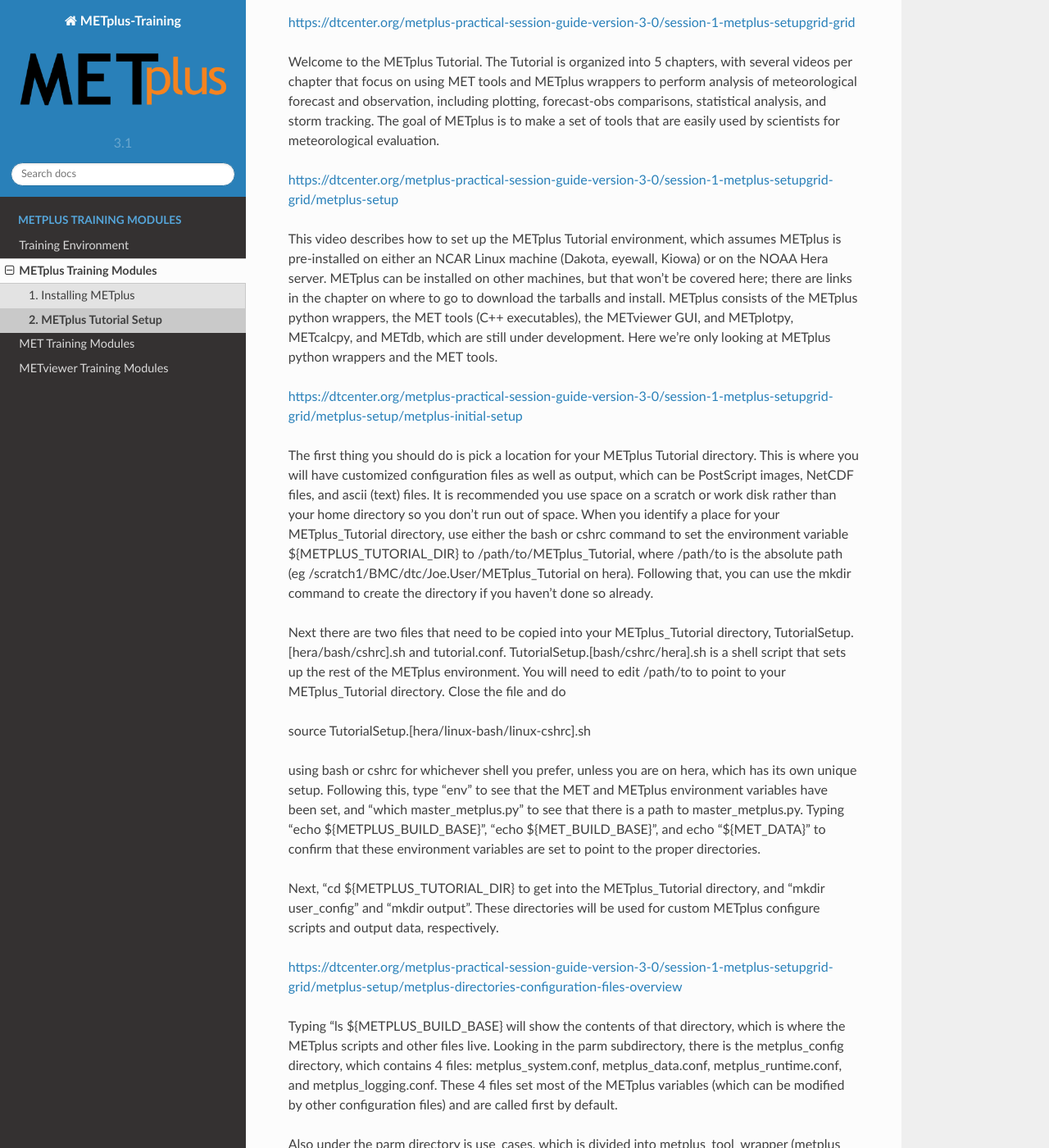
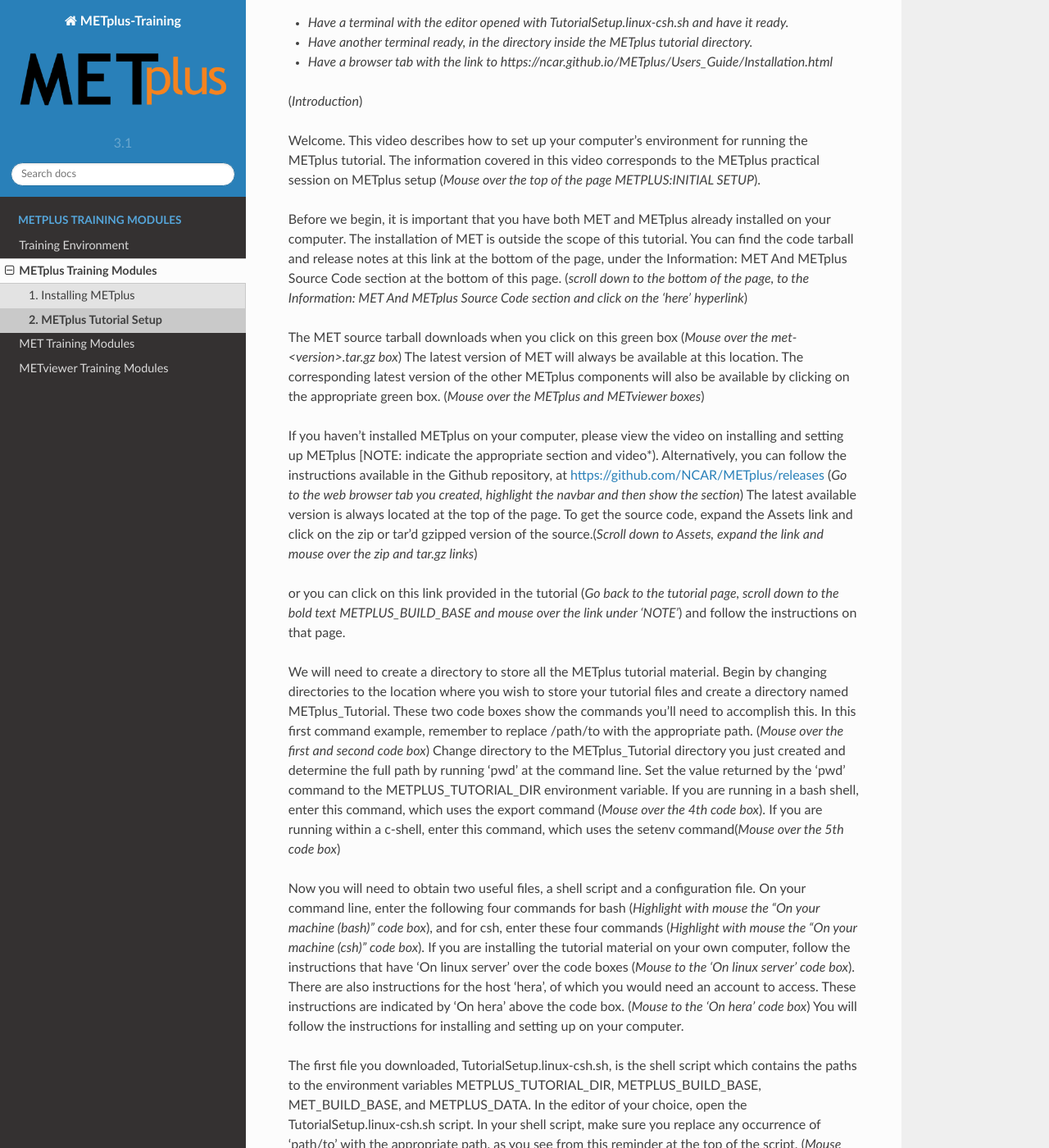
Before and after one commit to dtcenter/METplus-Training, a Sphinx documentation site: the page built from docs/modules/METplus/tutorial_setup.rst, in a window 1280 px wide and 1400 px high, scrolled down 560 px. Shown: the whole window at 82% size. Built offline with Sphinx 7.4.7 and the Read the Docs theme 2.0.0, drawn with Linux system fonts in a browser that asks for light colours; some of the changed text lies outside the part shown.

Commit message:
Per Todd's instruction, swap the content from Todd's version to Minna's.

```diff
--- a/docs/modules/METplus/tutorial_setup.rst
+++ b/docs/modules/METplus/tutorial_setup.rst
@@ -9,41 +9,52 @@
 
 Developed for **METplus Version 3.1**.
 
+*Preparation:*
+
+* *Have a terminal with the editor opened with TutorialSetup.linux-csh.sh and have it ready.*
+* *Have another terminal ready, in the directory inside the METplus tutorial directory.*
+* *Have a browser tab with the link to https://ncar.github.io/METplus/Users_Guide/Installation.html*
+
 (*Introduction*)
 
-https://dtcenter.org/metplus-practical-session-guide-version-3-0/session-1-metplus-setupgrid-grid
+Welcome.  This video describes how to set up your computer’s environment for running the METplus tutorial. The information covered in this video corresponds to the METplus practical session on METplus setup (*Mouse over the top of the page METPLUS:INITIAL SETUP*).
 
-Welcome to the METplus Tutorial.  The Tutorial is organized into 5 chapters, with several videos per chapter that focus on using MET tools and METplus wrappers to perform analysis of meteorological forecast and observation, including plotting, forecast-obs comparisons, statistical analysis, and storm tracking.  The goal of METplus is to make a set of tools that are easily used by scientists for meteorological evaluation.
+Before we begin, it is important that you have both MET and METplus already installed on your computer.  The installation of MET is outside the scope of this tutorial.  You can find the code tarball and release notes at this link at the bottom of the page, under the Information: MET And METplus Source Code section at the bottom of this page.
+(*scroll down to the bottom of the page, to the Information: MET And METplus Source Code section and click on the ‘here’ hyperlink*)
 
-https://dtcenter.org/metplus-practical-session-guide-version-3-0/session-1-metplus-setupgrid-grid/metplus-setup
+The MET source tarball downloads when you click on this green box (*Mouse over the met-<version>.tar.gz box*)  The latest version of MET will always be available at this location. The corresponding latest version of the other METplus components will also be available by clicking on the appropriate green box. (*Mouse over the METplus and METviewer boxes*)
+
+If you haven’t installed METplus on your computer, please view the video on installing and setting up METplus [NOTE: indicate the appropriate section and video*).  Alternatively, you can follow the instructions available in the Github repository, at https://github.com/NCAR/METplus/releases (*Go to the web browser tab you created, highlight the navbar and then show the section*) The latest available version is always located at the top of the page. To get the source code, expand the Assets link and click on the zip or tar’d gzipped version of the source.(*Scroll down to Assets, expand the link and mouse over the zip and tar.gz links*)
+
+or you can click on this link provided in the tutorial (*Go back to the tutorial page, scroll down to the bold text METPLUS_BUILD_BASE and mouse over the link under ‘NOTE’*) and follow the instructions on that page.
 
 
-This video describes how to set up the METplus Tutorial environment, which assumes METplus is pre-installed on either an NCAR Linux machine (Dakota, eyewall, Kiowa) or on the NOAA Hera server.  METplus can be installed on other machines, but that won’t be covered here; there are links in the chapter on where to go to download the tarballs and install.  METplus consists of the METplus python wrappers, the MET tools (C++ executables), the METviewer GUI, and METplotpy, METcalcpy, and METdb, which are still under development.  Here we’re only looking at METplus python wrappers and the MET tools.
+We will need to create a directory to store all the METplus tutorial material.
+Begin by changing directories to the location where you wish to store your tutorial files and create a directory named METplus_Tutorial. These two code boxes show the commands you’ll need to accomplish this.  In this first command example, remember to replace /path/to with the appropriate path. (*Mouse over the first and second code box*)  Change directory to the METplus_Tutorial directory you just created and determine the full path by running ‘pwd’ at the command line.  Set the value returned by the ‘pwd’ command to the METPLUS_TUTORIAL_DIR environment variable.  If you are running in a bash shell, enter this command, which uses the export command (*Mouse over the 4th code box*).  If you are running within a c-shell, enter this command, which uses the setenv command(*Mouse over the 5th code box*)
 
-https://dtcenter.org/metplus-practical-session-guide-version-3-0/session-1-metplus-setupgrid-grid/metplus-setup/metplus-initial-setup
+Now you will need to obtain two useful files, a shell script and a configuration file.  On your command line, enter the following four commands for bash (*Highlight with mouse the “On your machine (bash)” code box*), and for csh, enter these four commands (*Highlight with mouse the “On your machine (csh)” code box*).  If you are installing the tutorial material on your own computer, follow the instructions that have ‘On linux server’ over the code boxes (*Mouse to the ‘On linux server’ code box*).  There are also instructions for the host ‘hera’, of which you would need an account to access. These instructions are indicated by ‘On hera’ above the code box. (*Mouse to the ‘On hera’ code box*)  You will follow the instructions for installing and setting up on your computer.
+
+The first file you downloaded, TutorialSetup.linux-csh.sh, is the shell script which contains the paths to the environment variables METPLUS_TUTORIAL_DIR, METPLUS_BUILD_BASE, MET_BUILD_BASE, and METPLUS_DATA.  In the editor of your choice, open the TutorialSetup.linux-csh.sh script.  In your shell script, make sure you replace any occurrence of ‘path/to’ with the appropriate path, as you see from this reminder at the top of the script. (*Mouse over this reminder at the top of the shell script*)
+
+The **METPLUS_TUTORIAL_DIR** is the environment variable that indicates where all your tutorial files will reside.
+The **MET_BUILD_BASE** is the environment variable that indicates where MET is installed.
+The **METPLUS_BUILD_BASE** is the environment variable that indicates where METplus is installed.
+Finally, the **METPLUS_DATA** environment variable indicates where sample input data for the tutorial is located.
+
+Save, then close your TutorialSetup.linux-csh.sh file when you have finished setting the paths to these environment variables. (*Close the TutorialSetup.linux-csh.sh script but keep the terminal open*)
+
+Source the TutorialSetup.linux.sh file by entering this command at the command line for the bash version of the script (*Under “4. Source the environment…” mouse over the code box under “On linux server (bash)”*), and for the csh version of the TutorialSetup script, use this command (*Mouse over the code box under “On linux server (csh)*)
+
+Verify that you’ve successfully set the environment variables by entering ‘env’ from the command line (*Enter ‘env’ in the terminal you have available*)  You can scroll the output and find the environment variables you set earlier.  Now enter ‘which master_metplus.py’ (*Enter this command in the terminal that is in the METplus tutorial directory*)
+You should see that the master_metplus.py script is located in the METplus tutorial directory you set in the TutorialSetup script.
 
 
-The first thing you should do is pick a location for your METplus Tutorial directory.  This is where you will have customized configuration files as well as output, which can be PostScript images, NetCDF files, and ascii (text) files.  It is recommended you use space on a scratch or work disk rather than your home directory so you don’t run out of space.  When you identify a place for your METplus_Tutorial directory, use either the bash or cshrc command to set the environment variable ${METPLUS_TUTORIAL_DIR} to /path/to/METplus_Tutorial, where /path/to is the absolute path (eg /scratch1/BMC/dtc/Joe.User/METplus_Tutorial on hera).
-Following that, you can use the mkdir command to create the directory if you haven’t done so already.
+The other file you downloaded, the tutorial.conf file is used later in the tutorial. It utilizes the environment variables you just set to run the METplus wrappers in the tutorial. (*Go to the terminal and open the tutorial.conf file and highlight the {ENV[]} sections*)
 
-Next there are two files that need to be copied into your METplus_Tutorial directory, TutorialSetup.[hera/bash/cshrc].sh and tutorial.conf.  TutorialSetup.[bash/cshrc/hera].sh is a shell script that sets up the rest of the METplus environment.  You will need to edit /path/to to point to your METplus_Tutorial directory.  Close the file and do
+Finally,  we need to retrieve the data for this tutorial.
+If you are installing the tutorial on your own computer, you will need to retrieve data tarballs that are found on the GitHub repository, at https://github.com/NCAR/METplus/releases
+(*Highlight the nav bar in your browser with the URL to the github repository*)  The most recent version of METplus will be at the top of this page.  Scroll down to the ‘Sample Input Data’ section. (*Scroll down to the Sample Input Data section*)  There are tarballs under the ‘MET Tool Wrapper’ and ‘Model Applications’ with file extensions .tgz.  You will download all the tarballs under these two sections.
 
-source TutorialSetup.[hera/linux-bash/linux-cshrc].sh
+Click on each link to download the data and save it to the directory you specified in the METPLUS_DATA environment variable in the TutorialSetup.linux-csh.sh shell script. It will be easier on you if you configure your browser to always ask you where to save downloaded files. (*Click on one of these and save it to your METplus_Tutorial directory*).  Uncompress and untar each of these tarballs by using this comman (*At terminal, enter tar -xvfz <tarball-name.tgz>  for one of the tarballs you’ve saved*)
 
-using bash or cshrc for whichever shell you prefer, unless you are on hera, which has its own unique setup.  Following this, type “env” to see that the MET and METplus environment variables have been set, and “which master_metplus.py” to see that there is a path to master_metplus.py.  Typing “echo ${METPLUS_BUILD_BASE}”, “echo ${MET_BUILD_BASE}”, and echo “${MET_DATA}” to confirm that these environment variables are set to point to the proper directories.
-
-Next, “cd ${METPLUS_TUTORIAL_DIR} to get into the METplus_Tutorial directory, and “mkdir user_config” and “mkdir output”.  These directories will be used for custom METplus configure scripts and output data, respectively.
-
-https://dtcenter.org/metplus-practical-session-guide-version-3-0/session-1-metplus-setupgrid-grid/metplus-setup/metplus-directories-configuration-files-overview
-
-Typing “ls ${METPLUS_BUILD_BASE} will show the contents of that directory, which is where the METplus scripts and other files live.  Looking in the parm subdirectory, there is the metplus_config directory, which contains 4 files: metplus_system.conf, metplus_data.conf, metplus_runtime.conf, and metplus_logging.conf.  These 4 files set most of the METplus variables (which can be modified by other configuration files) and are called first by default.
-
-Also under the parm directory is use_cases, which is divided into metplus_tool_wrapper (metplus configure files designed to call MET tools) and model_applications, which are organized by model type.  In the default cases, you will call these configuration files depending on what task you are trying to do.  In other cases, you will copy these files to your user_config directory and modify them there, leaving the unmodified files in place.
-
-https://dtcenter.org/metplus-practical-session-guide-version-3-0/session-1-metplus-setupgrid-grid/metplus-setup/metplus-user-configuration-settings
-
-Lastly, run the use_case calling Example.conf to see that OUTPUT_BASE is not defined and the command errors out.  Open up the tutorial.conf file (in your METplus_Tutorial directory) to see that OUTPUT_BASE is defined there.  When you call master_metplus.py, the first config file should be tutorial.conf; values can be modified by subsequent calls to config files.
-
-An example of this is adding another configuration file that changes the output directory in a new file, change_output_base.conf, which you create in your user_config directory.  Add in the text as instructed and go to the next page.  Running master_metplus.py with tutorial.conf and Example.conf places the output under the output directory, including a file called master_metplus.conf which contains all of the final configurations set by all of the configuration files.  Values set by the first 4 config files and tutorial.conf can be overridden by subsequent calls to other config files.  This can be seen by running master_metplus.py with user_config/change_output_base.conf called last; the data should now be in output_changed.
-
-This concludes the METplus Setup video.  You are now ready to proceed with Chapter 1: MET Tool: PCP Combine
+Now you are ready to go through the remainder of the online METplus tutorial.
```
